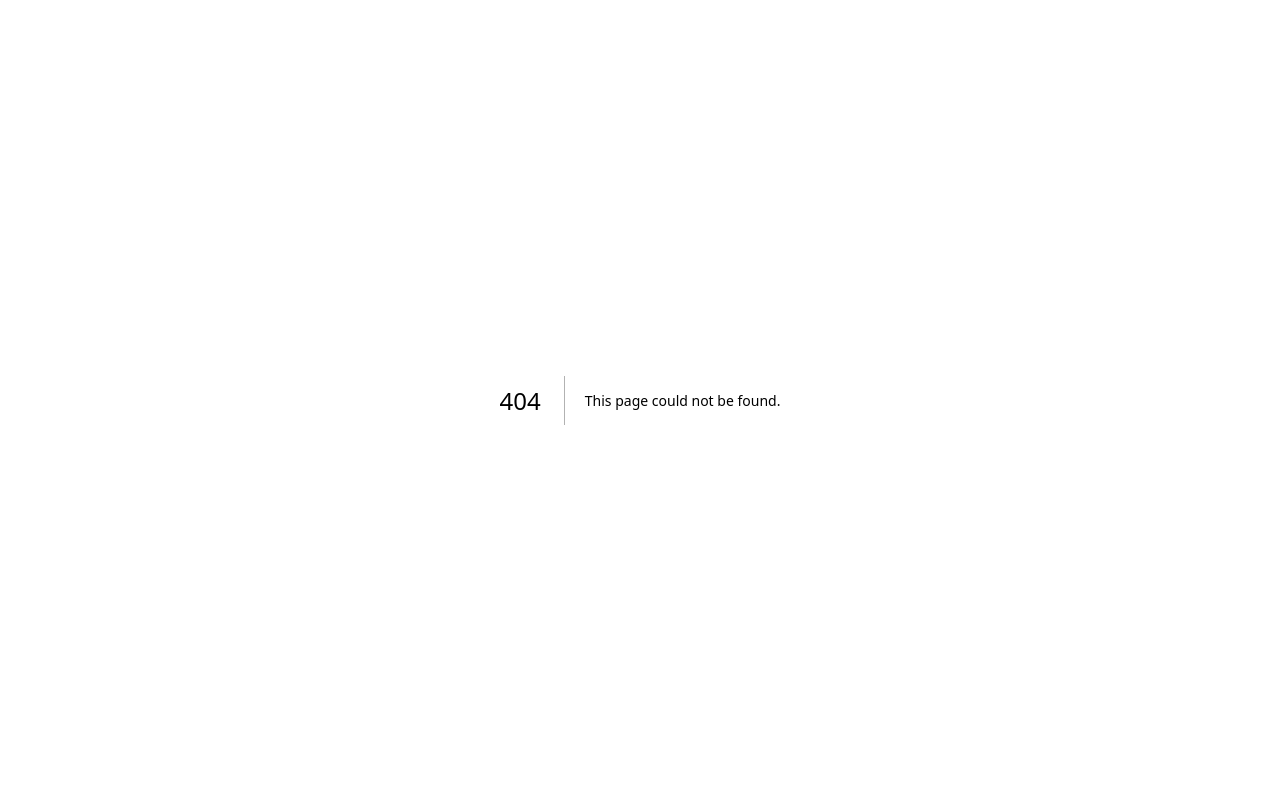
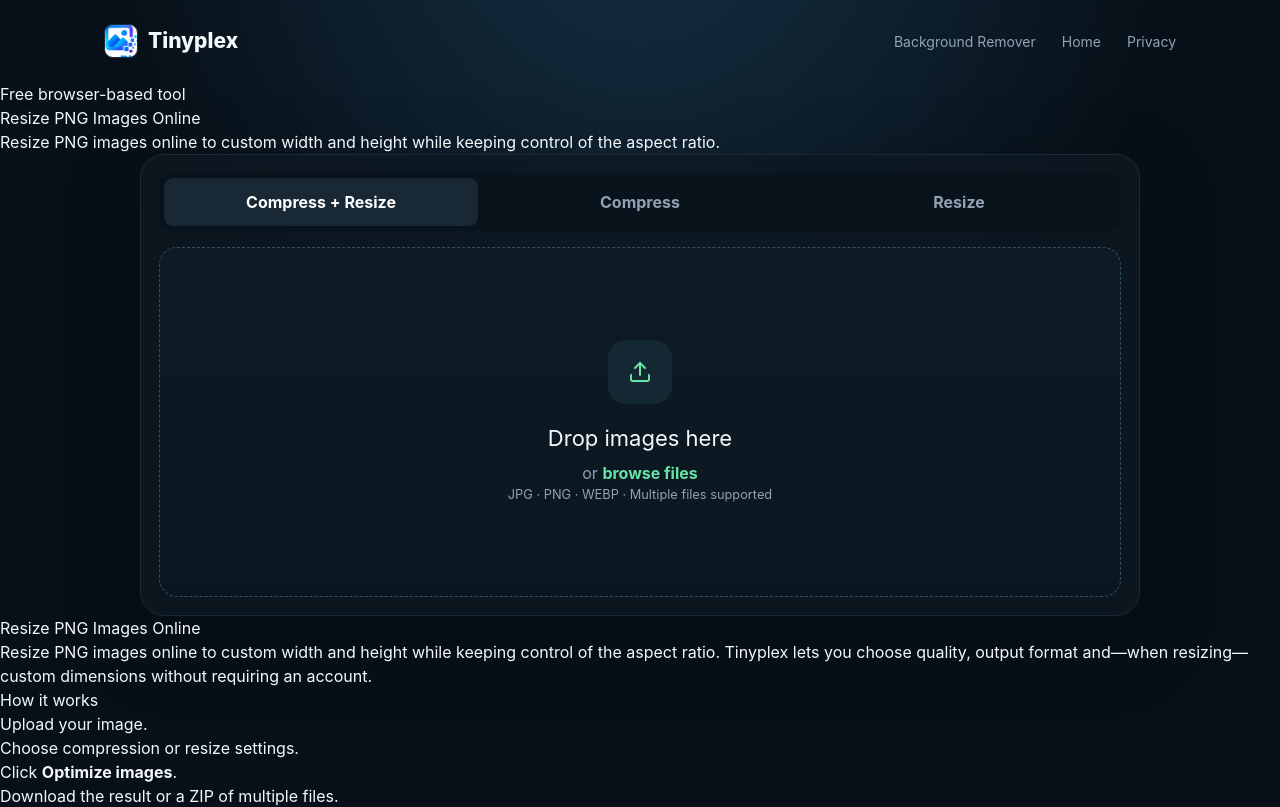
Before and after one commit to vdhiraj3/tinypixel, a Next.js app: page /resize-png in a window 1280 px wide. Before the commit this address had no page. Shown: the top 807 px of the page. Built offline with nearby package versions, Linux system fonts and the light colour scheme.

Commit message:
Add files via upload

```diff
--- /dev/null
+++ b/app/resize-png/page.tsx
@@ -0,0 +1,17 @@
+import type { Metadata } from 'next';
+import ImageOptimizer from '@/components/ImageOptimizer';
+
+export const metadata: Metadata = {
+  title: "Resize PNG Online – Change PNG Dimensions",
+  description: "Resize PNG images online to custom width and height while keeping control of the aspect ratio.",
+};
+
+export default function Page() {
+  return <main>
+    <header className="nav"><a href="/" className="brand"><span className="logo brand-logo" aria-hidden="true"/><span>Tinyplex</span></a><div className="navlinks"><a href="/background-remover">Background Remover</a><a href="/">Home</a><a href="/privacy">Privacy</a></div></header>
+    <section className="seo-hero"><span className="feature-kicker"><span className="dot"/> Free browser-based tool</span><h1>Resize PNG Images Online</h1><p>Resize PNG images online to custom width and height while keeping control of the aspect ratio.</p></section>
+    <section className="tool-shell"><ImageOptimizer /></section>
+    <section className="seo-content"><h2>Resize PNG Images Online</h2><p>Resize PNG images online to custom width and height while keeping control of the aspect ratio. Tinyplex lets you choose quality, output format and—when resizing—custom dimensions without requiring an account.</p><h2>How it works</h2><ol><li>Upload your image.</li><li>Choose compression or resize settings.</li><li>Click <strong>Optimize images</strong>.</li><li>Download the result or a ZIP of multiple files.</li></ol><h2>Why use Tinyplex?</h2><p>Processing happens in your browser for the core image optimization workflow. That means there is no Tinyplex upload step for the image itself. For JPG, PNG and WebP files, you can choose a practical output format and balance quality against file size.</p><h2>Related image tools</h2><div className="seo-link-grid"><a href="/image-compressor">image compressor</a><a href="/image-resizer">image resizer</a><a href="/compress-jpg">compress jpg</a><a href="/compress-png">compress png</a><a href="/compress-webp">compress webp</a><a href="/resize-image">resize image</a><a href="/resize-jpg">resize jpg</a><a href="/reduce-image-size">reduce image size</a><a href="/background-remover">background remover</a></div></section>
+    <footer>© {new Date().getFullYear()} Tinyplex · <a href="/privacy">Privacy</a> · <a href="/terms">Terms</a> · <a href="/contact">Contact</a></footer>
+  </main>;
+}
```
